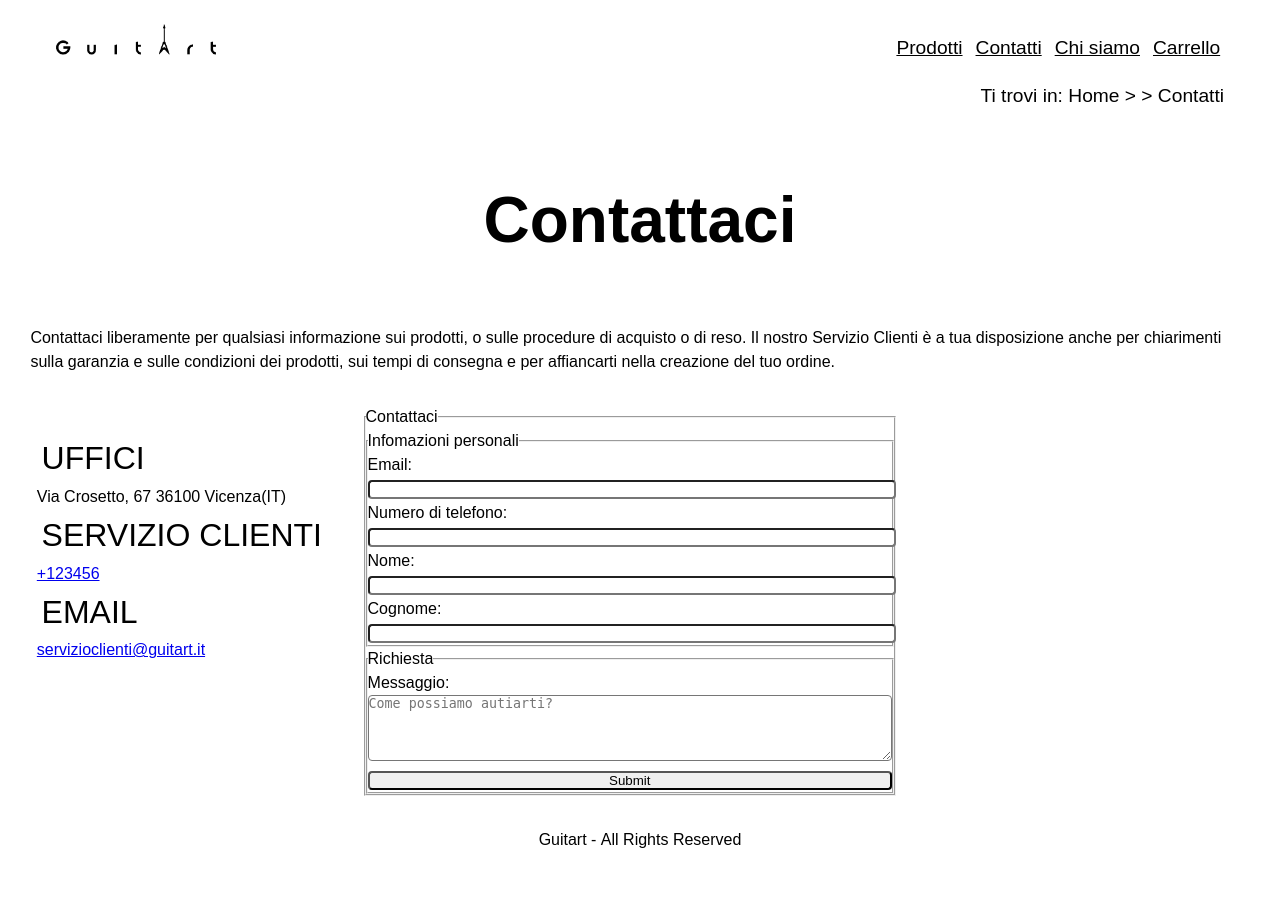
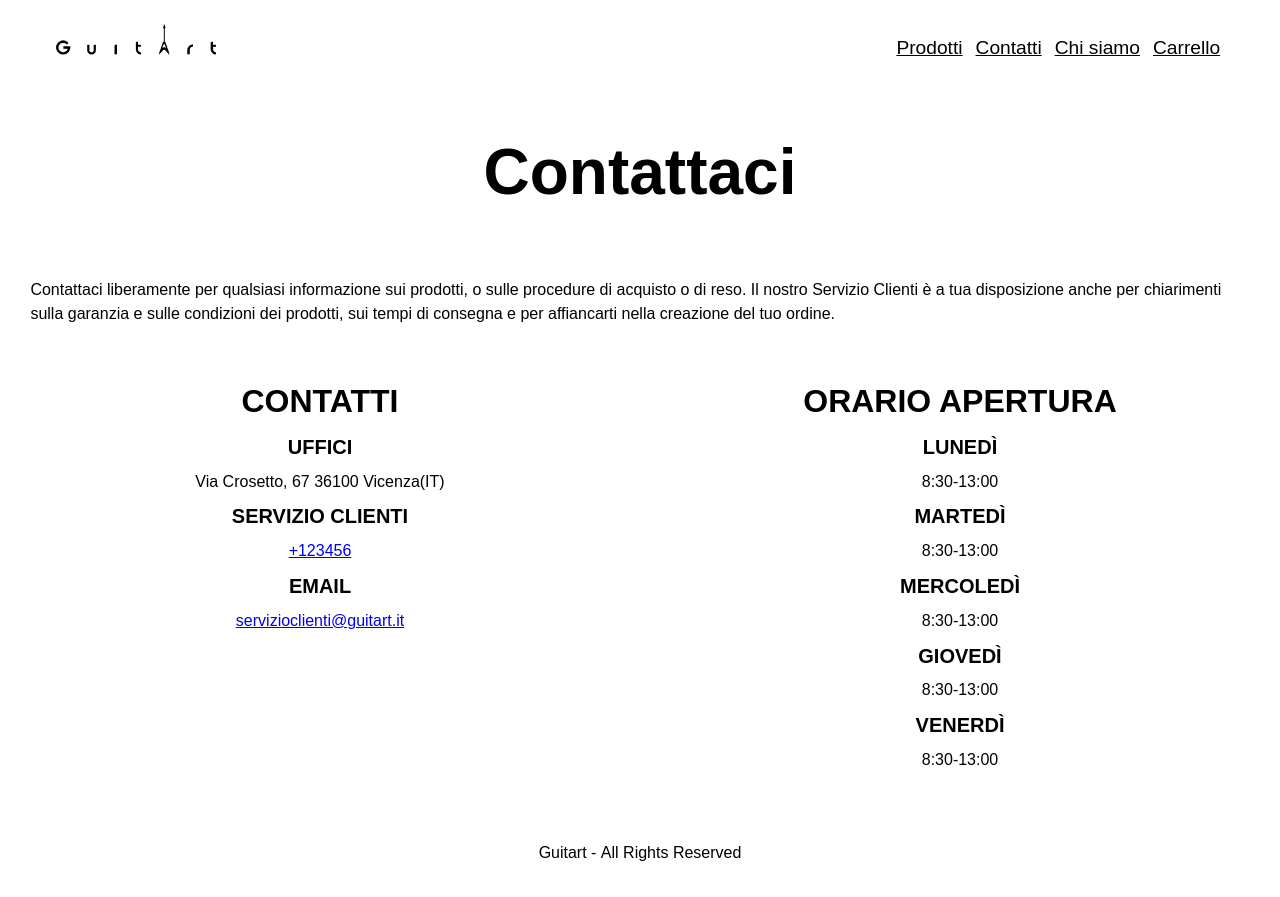
Before and after one commit to TecWeb-GuitArt/GuitArtWebSite, a PHP site: page /contatti.html in a window 1280 px wide. Before the commit the page ends 848 px from the top, so only its background shows below. Run offline with PHP 8.4, Linux system fonts and the light colour scheme.

Commit message:
aggiunto orario al posto del form

```diff
--- a/contatti.html
+++ b/contatti.html
@@ -20,44 +20,28 @@
                     <li><a id="cart" href="#">Carrello</a></li>
                 </ul>
             </nav>
-            <nav id="breadcrumb">
-                <p>Ti trovi in: <span lang="en">Home</span> &gt; &gt; Contatti </p>
-            </nav>
         </header>
         <main>
             <h1>Contattaci</h1>
             <p>Contattaci liberamente per qualsiasi informazione sui prodotti, o sulle procedure di acquisto o di reso. Il nostro Servizio Clienti è a tua disposizione anche per chiarimenti sulla garanzia e sulle condizioni dei prodotti, sui tempi di consegna e per affiancarti nella creazione del tuo ordine.</p>
-            <nav>
+            <nav id="info">
+                <h2>Contatti</h2>
                 <dl>
                     <dt>Uffici</dt><dd>Via Crosetto, 67 36100 Vicenza(IT)</dd>
                     <dt>Servizio Clienti</dt><dd><a href="tel:+123456">+123456</a></dd>
                     <dt><span lang="en">Email</span></dt><dd><a href="mailto:servizioclienti@guitart.it">servizioclienti@guitart.it</a></dd>
                 </dl>
             </nav>
-            <form action="/contattaci" method="post" autocomplete="on">
-                <fieldset>
-                    <legend>Contattaci</legend>
-                    <fieldset>
-                        <legend>Infomazioni personali</legend>
-                        <label for="email">Email:</label>
-                        <input type="email" id="email" name="email" required>
-                        <label for="ntel">Numero di telefono:</label>
-                        <input type="tel" id="ntel" name="numero di telefono" required>
-                        <label for="nome">Nome:</label>
-                        <input type="text" id="nome" name="nome" required>
-                        <label for="cognome">Cognome:</label>
-                        <input type="text" id="cognome" name="cognome" required>
-                    </fieldset>
-                    <fieldset>
-                        <legend>Richiesta</legend>
-                        <label for="textarea">Messaggio:</label>
-                        <textarea name="textarea" placeholder="Come possiamo autiarti?" maxlength="100" required autocomplete="off"></textarea>
-                        <input type="submit" >
-                    </fieldset>
-
-                </fieldset>
-
-            </form>
+            <nav id="orario">
+                <h2>Orario apertura</h2>
+                <dl>
+                    <dt>Lunedì</dt><dd><time>8:30-13:00</time></dd>
+                    <dt>Martedì</dt><dd><time>8:30-13:00</time></dd>
+                    <dt>Mercoledì</dt><dd><time>8:30-13:00</time></dd>
+                    <dt>Giovedì</dt><dd><time>8:30-13:00</time></dd>
+                    <dt>Venerdì</dt><dd><time>8:30-13:00</time></dd>
+                </dl>
+            </nav>
 
         </main>
         <footer>
--- a/style.css
+++ b/style.css
@@ -81,6 +81,9 @@ header nav a:visited {
 main {
     background-color: var(--contentbgcolor);
     color: var(--contenttxtcolor);
+    display: grid;
+    /*grid-template-columns: auto auto;*/
+    grid-template-columns: 1fr 1fr;
 }
 
 main div {
@@ -130,12 +133,13 @@ main h1 {
     text-align: center;
     padding: 1em;
     font-size: 4em;
-
+    grid-column: 1 / 3;
 }
 
 main p {
     padding: 1.9em;
     margin: auto;
+    grid-column: 1 / 3;
 }
 
 main nav{
@@ -146,40 +150,32 @@ main nav{
 }
 
 
-main nav dl dt{
+
+dt{
     text-transform: uppercase;
-    font-size: 2em;
+    text-align: center;
+    font-weight: bold;
+    font-size: 1.25em;
     padding: 0.3em;
 }
-main nav dl dd{
+dd{
+    text-align: center;
     font-size: 1em;
     padding: 0.3em;
 }
 
-form{
-    width: 70%;
-    border: none;
-
+h2{
+    text-transform: uppercase;
+    text-align: center;
+    font-size: 2em;
+    padding-bottom: 0.5em;
 }
 
 
-.label, .input{
-    display: block;
-
-}
-
-input{
-    width: 100%;
-    border-radius: 4px;
-}
 
 
-textarea{
-    width: 100%;
-    height: 5em;
-    box-sizing: border-box;
-    border-radius: 4px;
-}
+
+
 
 
 /*
```
Also changed, not shown: chisiamo.html (added, +34 -0 lines).
